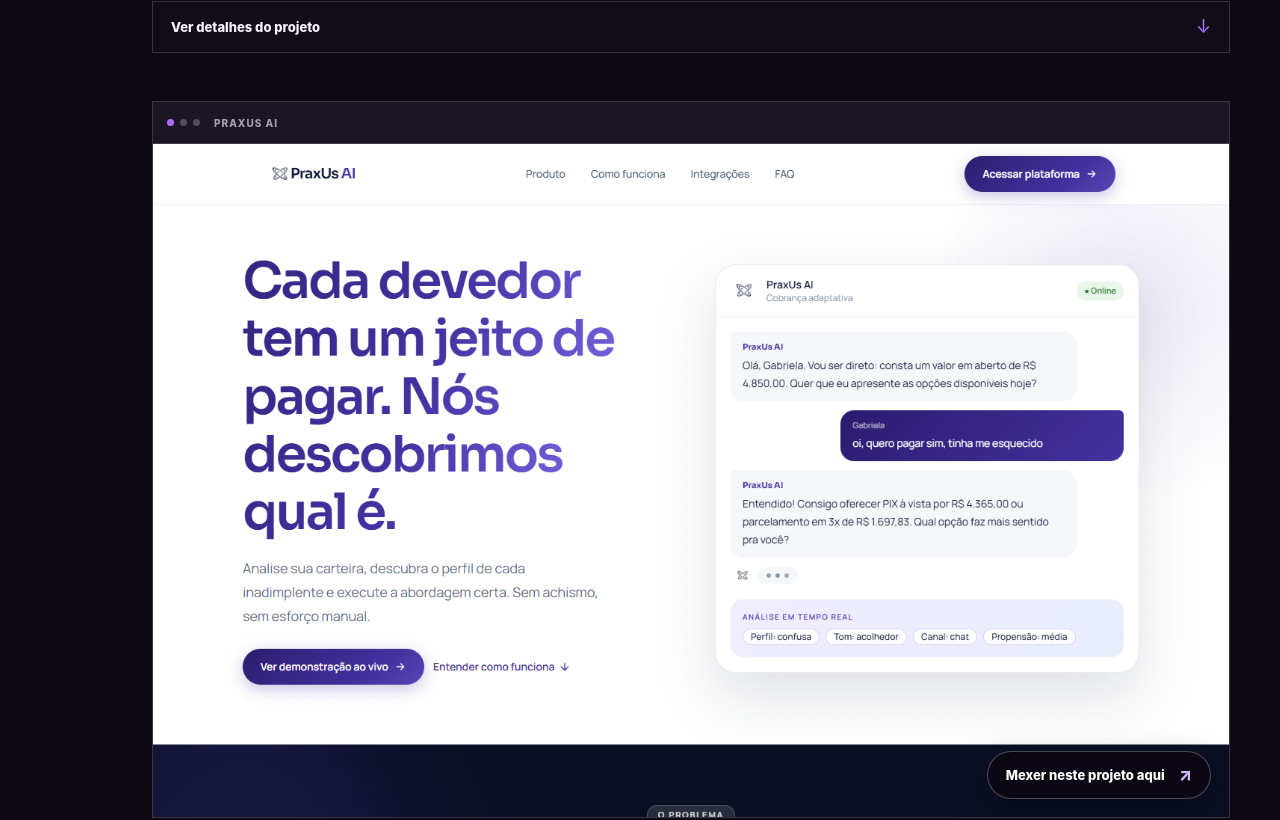
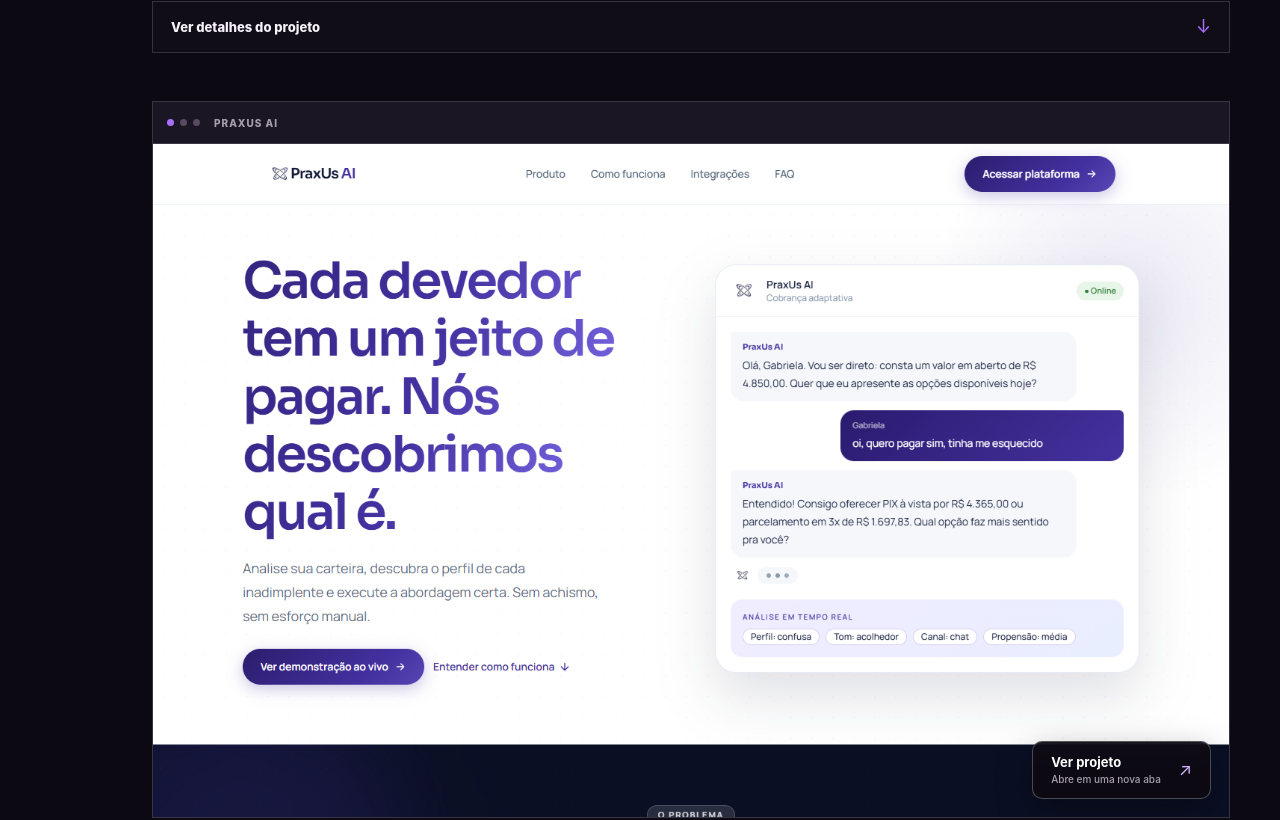
Before and after one commit to gugdev/portfolio, a Next.js app: page / in a window 1280 px wide. Shown: the part 1700-2520 px from the top of the page. Built offline with nearby package versions, Linux system fonts and the light colour scheme.

Commit message:
refactor: link project previews directly

```diff
--- a/app/components/project-preview.tsx
+++ b/app/components/project-preview.tsx
@@ -1,7 +1,4 @@
-"use client";
-
 import Image from "next/image";
-import { useState } from "react";
 
 type ProjectPreviewProps = {
   title: string;
@@ -11,28 +8,19 @@
 };
 
 export function ProjectPreview({ title, image, previewUrl, language }: ProjectPreviewProps) {
-  const [isInteractive, setIsInteractive] = useState(false);
   const isEnglish = language === "en";
 
   if (!image && !previewUrl) return null;
 
   return (
-    <figure className={`projectMedia${previewUrl ? " hasInteractivePreview" : ""}`}>
+    <figure className={`projectMedia${previewUrl ? " hasProjectLink" : ""}`}>
       <div className="previewChrome" aria-hidden="true">
         <span /><span /><span />
-        <strong>{isInteractive ? (isEnglish ? "Interactive preview" : "Prévia interativa") : title}</strong>
+        <strong>{title}</strong>
       </div>
 
       <div className="previewStage">
-        {isInteractive && previewUrl ? (
-          <iframe
-            src={previewUrl}
-            title={`${isEnglish ? "Interactive preview of" : "Prévia interativa de"} ${title}`}
-            loading="lazy"
-            sandbox="allow-forms allow-popups allow-same-origin allow-scripts"
-            referrerPolicy="no-referrer"
-          />
-        ) : image ? (
+        {image ? (
           <Image
             src={image.src}
             alt={image.alt}
@@ -43,24 +31,22 @@
           />
         ) : null}
 
-        {previewUrl && !isInteractive && (
-          <button className="previewLaunch" type="button" onClick={() => setIsInteractive(true)}>
-            <span>{isEnglish ? "Use this project here" : "Mexer neste projeto aqui"}</span>
+        {previewUrl && (
+          <a
+            className="previewLaunch"
+            href={previewUrl}
+            target="_blank"
+            rel="noreferrer"
+            aria-label={`${isEnglish ? "View project" : "Ver projeto"}: ${title}`}
+          >
+            <span>
+              <strong>{isEnglish ? "View project" : "Ver projeto"}</strong>
+              <small>{isEnglish ? "Opens in a new tab" : "Abre em uma nova aba"}</small>
+            </span>
             <i aria-hidden="true">↗</i>
-          </button>
+          </a>
         )}
       </div>
-
-      {previewUrl && isInteractive && (
-        <figcaption className="previewControls">
-          <button type="button" onClick={() => setIsInteractive(false)}>
-            {isEnglish ? "Back to image" : "Voltar para a imagem"}
-          </button>
-          <a href={previewUrl} target="_blank" rel="noreferrer">
-            {isEnglish ? "Open full screen" : "Abrir em tela cheia"} ↗
-          </a>
-        </figcaption>
-      )}
     </figure>
   );
 }
--- a/app/en/page.tsx
+++ b/app/en/page.tsx
@@ -35,7 +35,7 @@
     tech: ["n8n", "LLMs", "REST APIs", "Webhooks"],
     links: [
       { label: "Team repository", href: "https://github.com/marcocaparra/PraxUsLanding" },
-      { label: "View landing page", href: "https://praxusai.vercel.app" },
+      { label: "View project", href: "https://praxusai.vercel.app" },
     ],
     note: "The interface remains available. The AI workflow is currently disabled.",
     details: {
@@ -58,7 +58,7 @@
     role: "Technical collaboration on the software, image-analysis flow, camera integration, and tablet prototype.",
     tech: ["JavaScript", "Computer vision", "Webcam", "Prototyping"],
     links: [
-      { label: "Open application", href: "https://bioscan-i5wevi.v2.appdeploy.ai/" },
+      { label: "View project", href: "https://bioscan-i5wevi.v2.appdeploy.ai/" },
     ],
     note: "I contributed as a technical collaborator on the software and prototype. The solution is experimental and educational; it does not perform microbiological analysis.",
     details: {
--- a/app/globals.css
+++ b/app/globals.css
@@ -131,14 +131,15 @@
 .previewChrome > span:first-child { background: var(--acid); }
 .previewChrome strong { margin-left: 8px; color: #a99caf; font-size: 10px; font-weight: 800; letter-spacing: .1em; text-transform: uppercase; }
 .previewStage { position: relative; aspect-ratio: 16 / 10; overflow: hidden; background: #0b0810; }
-.projectMedia img, .projectMedia iframe { display: block; width: 100%; height: 100%; border: 0; object-fit: cover; transition: transform .7s cubic-bezier(.2,.8,.2,1); }
+.projectMedia img { display: block; width: 100%; height: 100%; object-fit: cover; transition: transform .7s cubic-bezier(.2,.8,.2,1), filter .3s ease; }
 .project:hover .projectMedia img { transform: scale(1.012); }
-.previewLaunch { position: absolute; right: 18px; bottom: 18px; display: inline-flex; align-items: center; gap: 14px; min-height: 48px; padding: 0 18px; border: 1px solid rgba(255,255,255,.26); border-radius: 999px; background: rgba(13,9,18,.88); color: #fff; font: inherit; font-size: 13px; font-weight: 800; cursor: pointer; box-shadow: 0 12px 34px rgba(0,0,0,.35); backdrop-filter: blur(14px); transition: background .2s ease, transform .2s ease, border-color .2s ease; }
+.previewLaunch { position: absolute; right: 18px; bottom: 18px; display: inline-flex; align-items: center; gap: 18px; min-height: 58px; padding: 9px 18px; border: 1px solid rgba(255,255,255,.26); border-radius: 10px; background: rgba(13,9,18,.9); color: #fff; box-shadow: 0 12px 34px rgba(0,0,0,.35); backdrop-filter: blur(14px); transition: background .2s ease, transform .2s ease, border-color .2s ease; }
+.previewLaunch > span { display: grid; gap: 2px; }
+.previewLaunch strong { font-size: 13px; line-height: 1.2; }
+.previewLaunch small { color: #aaa0ae; font-size: 10px; font-weight: 500; }
 .previewLaunch:hover, .previewLaunch:focus-visible { background: rgba(150,81,255,.94); border-color: var(--acid); outline: none; transform: translateY(-2px); }
+.previewLaunch:hover small, .previewLaunch:focus-visible small { color: #f0e9f7; }
 .previewLaunch i { color: var(--blue); font-size: 17px; font-style: normal; }
-.previewControls { min-height: 46px; display: flex; align-items: center; justify-content: flex-end; gap: 20px; padding: 0 14px; border-top: 1px solid var(--line); color: #b9acbf; font-size: 11px; }
-.previewControls button { border: 0; background: transparent; color: inherit; font: inherit; cursor: pointer; }
-.previewControls a { color: var(--acid); font-weight: 800; }
 .tags { display: flex; gap: 8px; flex-wrap: wrap; list-style: none; margin: 0 0 26px; padding: 0; }
 .tags li { border: 1px solid var(--line); border-radius: 999px; color: #d6d7d0; font-size: 12px; padding: 8px 12px; }
 .projectLinks { display: flex; flex-wrap: wrap; gap: 20px; }
@@ -224,8 +225,7 @@
   .projectMedia { grid-column: 1 / -1; margin-top: 12px; }
   .previewChrome { height: 38px; }
   .previewStage { aspect-ratio: 4 / 3; }
-  .previewLaunch { left: 14px; right: 14px; bottom: 14px; justify-content: space-between; border-radius: 8px; }
-  .previewControls { justify-content: space-between; gap: 12px; }
+  .previewLaunch { left: 14px; right: 14px; bottom: 14px; justify-content: space-between; }
   .project h3 { font-size: 38px; margin-bottom: 16px; }
   .projectDescription { font-size: 16px; }
   .projectDetails > p { margin-bottom: 18px; }
--- a/app/page.tsx
+++ b/app/page.tsx
@@ -14,7 +14,7 @@
     tech: ["n8n", "LLMs", "REST APIs", "Webhooks"],
     links: [
       { label: "Código da equipe", href: "https://github.com/marcocaparra/PraxUsLanding" },
-      { label: "Ver landing page", href: "https://praxusai.vercel.app" },
+      { label: "Ver projeto", href: "https://praxusai.vercel.app" },
     ],
     note: "A interface continua disponível. O workflow de IA está desativado no momento.",
     details: {
@@ -37,7 +37,7 @@
     role: "Colaboração técnica no desenvolvimento do software, fluxo de análise de imagens, integração com câmera e protótipo para tablet.",
     tech: ["JavaScript", "Visão computacional", "Webcam", "Prototipagem"],
     links: [
-      { label: "Abrir aplicativo", href: "https://bioscan-i5wevi.v2.appdeploy.ai/" },
+      { label: "Ver projeto", href: "https://bioscan-i5wevi.v2.appdeploy.ai/" },
     ],
     note: "Participei como colaborador técnico no software e no protótipo. A solução é experimental e educativa; não realiza análise microbiológica.",
     details: {
```
